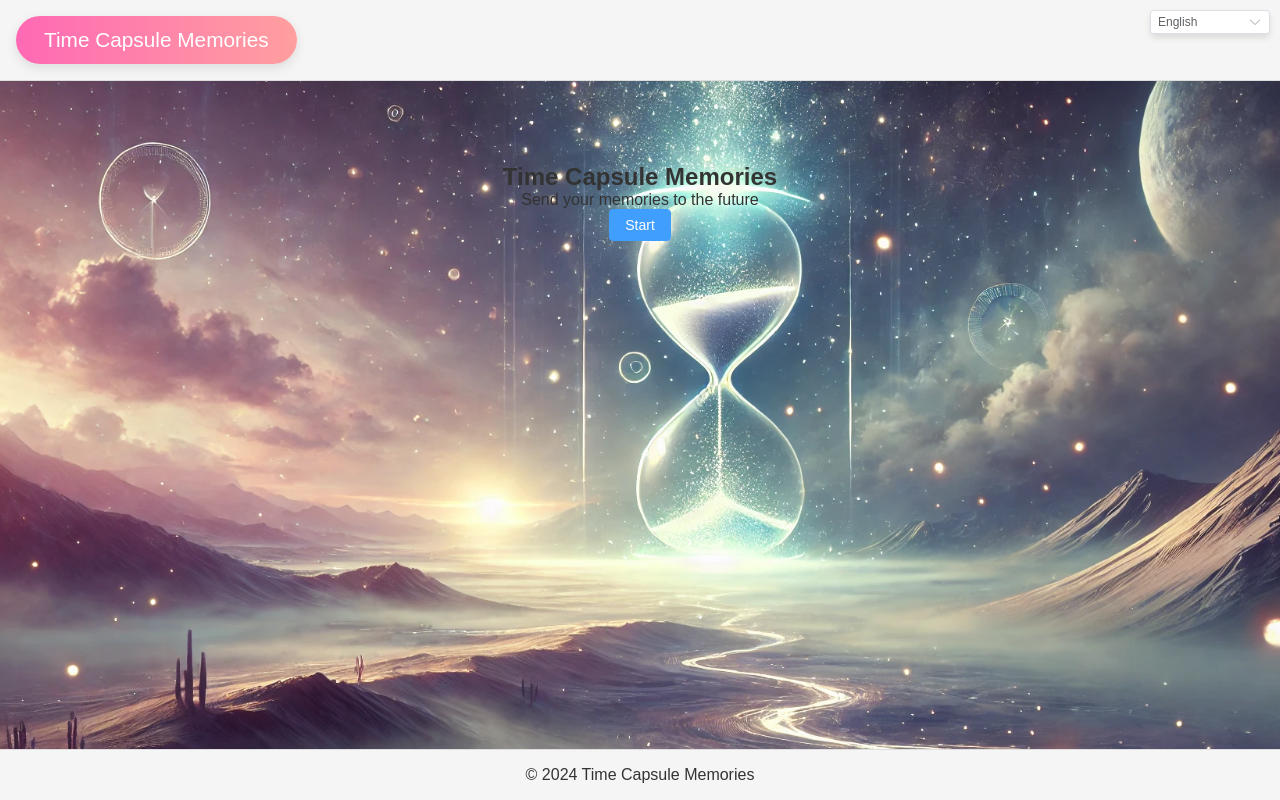
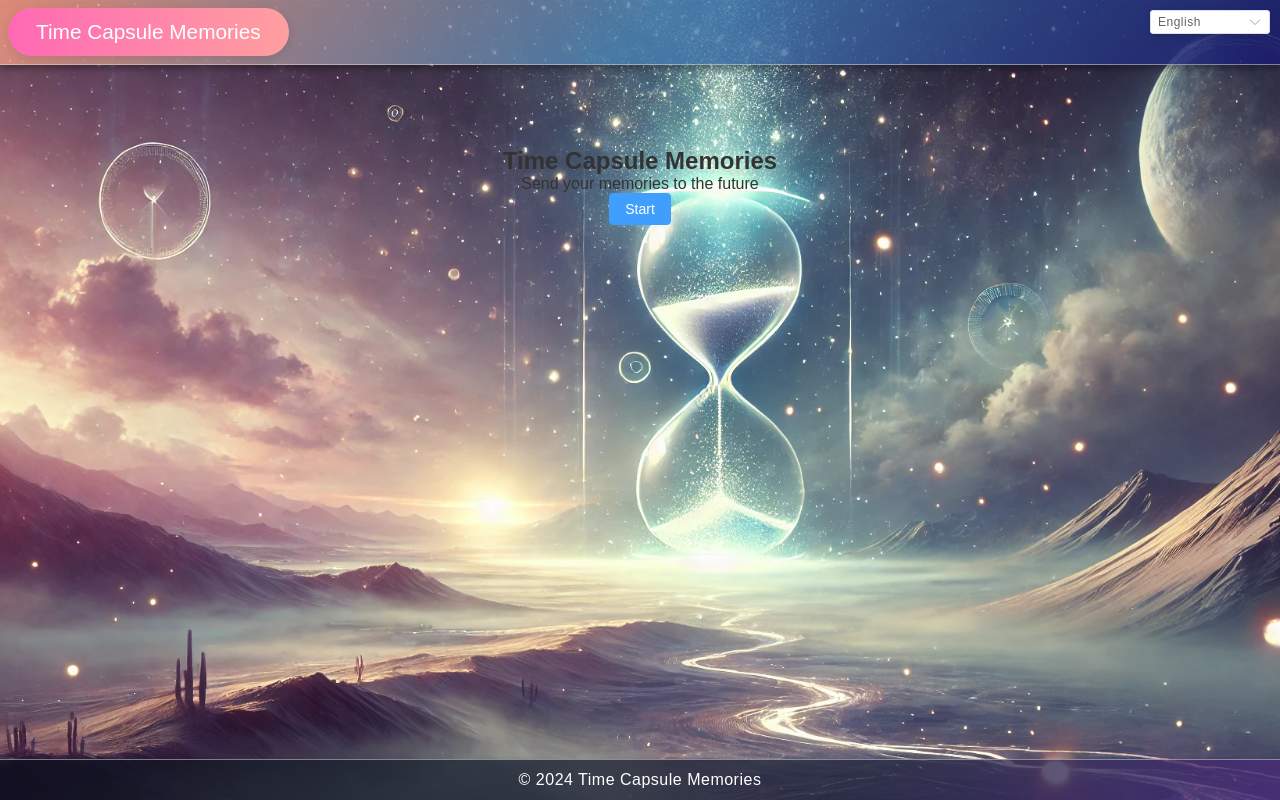
Before and after one commit to PureLeach/time-capsule-memories, a Vue app in the folder frontend/: page / in a window 1280 px wide. Built offline with nearby package versions, Linux system fonts and the light colour scheme.

Commit message:
decorated header and footer

```diff
--- a/frontend/src/layouts/MainLayout.vue
+++ b/frontend/src/layouts/MainLayout.vue
@@ -32,9 +32,14 @@ export default {
 .main-header {
   display: flex;
   justify-content: space-between;
-  padding: 1rem;
-  background-color: #f5f5f5;
-  border-bottom: 1px solid #ddd;
+  padding: 0.5rem;
+  background: linear-gradient(135deg, rgba(255, 159, 128, 0.8), rgba(70, 130, 180, 0.8), rgba(25, 25, 112, 0.8));
+  color: white;
+  border-bottom: 1px solid rgba(221, 221, 221, 0.5); /* Прозрачная граница */
+  box-shadow: 0 4px 6px rgba(0, 0, 0, 0.3); /* Тень для добавления глубины */
+  font-family: 'Arial', sans-serif;
+  font-size: 1.1rem;
+  letter-spacing: 0.5px;
 }
 
 .main-content {
@@ -44,8 +49,17 @@ export default {
 
 .main-footer {
   text-align: center;
-  padding: 1rem;
-  background-color: #f5f5f5;
-  border-top: 1px solid #ddd;
+  padding: 0.7rem;
+  background: linear-gradient(135deg, rgba(12, 14, 29, 0.8), rgba(31, 38, 51, 0.8), rgba(41, 44, 67, 0.8), rgba(74, 42, 122, 0.8)); /* Прозрачный темный космический градиент */
+  color: white;
+  border-top: 1px solid rgba(221, 221, 221, 0.5); /* Прозрачная граница */
+  box-shadow: 0 4px 6px rgba(0, 0, 0, 0.3); /* Тень для добавления глубины */
+  font-family: 'Arial', sans-serif;
+  font-size: 1rem;
+  letter-spacing: 0.5px;
+}
+
+.main-footer p {
+  margin: 0;
 }
 </style>
```
